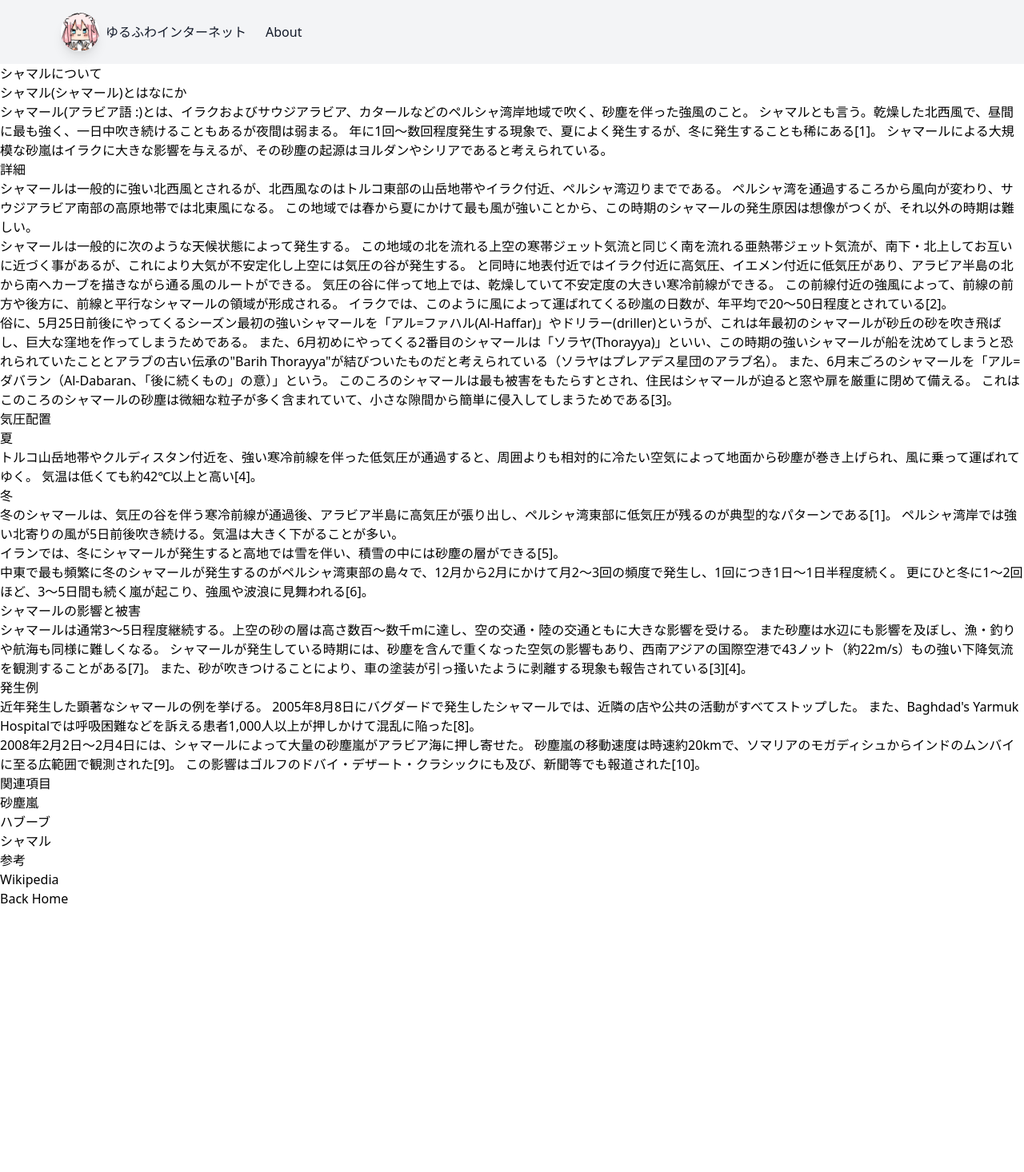
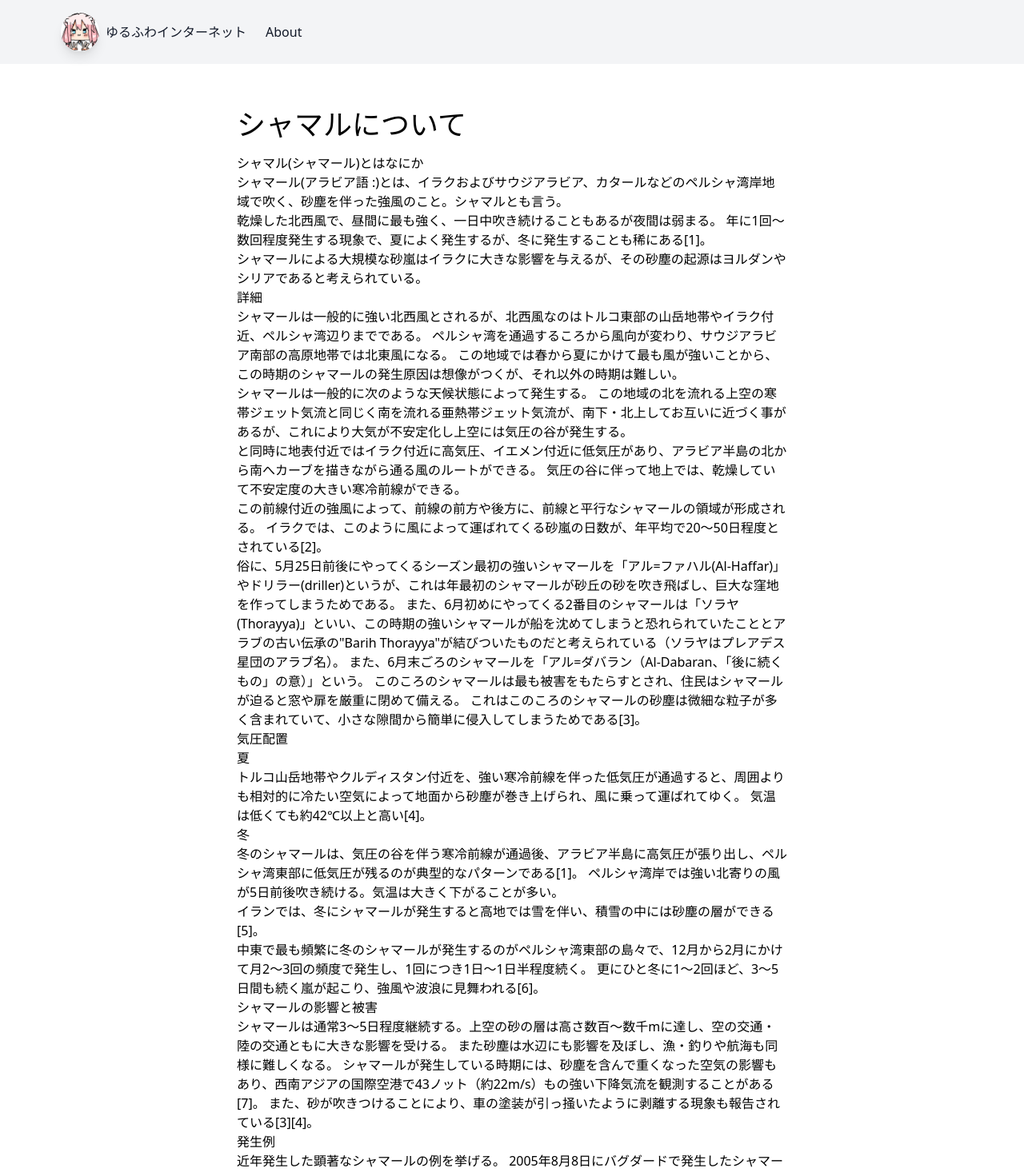
Before and after one commit to object1037/blog, a Next.js app: page /posts/20210214 in a window 1280 px wide. Shown: the top 1466 px of the page at 80% size. Before the commit the page ends 1136 px from the top, so only its background shows below. Built offline with nearby package versions, Linux system fonts and the light colour scheme.

Commit message:
polish post page

```diff
--- a/components/layout.tsx
+++ b/components/layout.tsx
@@ -3,7 +3,7 @@ import Image from 'next/image'
 import Link from 'next/link'
 import Header from '../components/header'
 
-export const siteTitle = "object_1037's blog"
+export const siteTitle = "ゆるふわインターネット"
 
 export default function Layout({
   children,
@@ -53,13 +53,10 @@ export default function Layout({
         <title>{meta.title} | {siteTitle}</title>
       </Head>
       <Header />
-      <h1>{meta.title}</h1>
-      <main>{children}</main>
-      <div>
-        <Link href="/">
-          <a>Back Home</a>
-        </Link>
-      </div>
+      <main className="flex flex-col max-w-3xl mx-auto p-10">
+        <h1 className="text-4xl my-4">{meta.title}</h1>
+        {children}
+      </main>
     </div>
   )
 }
--- a/pages/_app.tsx
+++ b/pages/_app.tsx
@@ -4,7 +4,11 @@ import {MDXProvider} from '@mdx-js/react'
 
 const mdComponents = {
   h2: (props) => <h2 className="hidden">{props.children}</h2>,
-  hr: (props) => <hr className="hidden" />
+  hr: (props) => <hr className="hidden" />,
+  h3: (props) => <h2 className="text-3xl mt-4 mb-2 py-2 border-b-2 border-gray-300">{props.children}</h2>,
+  p: (props) => <p className="text-base py-2">{props.children}</p>,
+  h4: (props) => <h3 className="text-2xl py-2">{props.children}</h3>,
+  ul: (props) => <ul className="list-disc ml-6 py-2">{props.children}</ul>,
 }
 
 function App({ Component, pageProps }: AppProps) {
--- a/pages/index.tsx
+++ b/pages/index.tsx
@@ -28,7 +28,8 @@ export default function Home({
       <title>{siteTitle}</title>
     </Head>
     <section className="flex flex-col justify-center">
-      <ul className="flex flex-col justify-center p-10 max-w-3xl text-gray-900 mx-auto w-full">
+      <span className="text-center text-xl pb-10 pt-12">object_1037のブログです</span>
+      <ul className="flex flex-col justify-center px-10 max-w-3xl text-gray-900 mx-auto w-full">
         {allPostsData.map(({ idN, title }) => (
           <li key={'idN'} className="my-3 bg-gray-100 rounded-sm shadow-sm hover:shadow-lg h-24">
             <Link href={`/posts/${idN}`}>
```
Also changed, not shown: pages/posts/20210214.mdx (+7 -2 lines).
